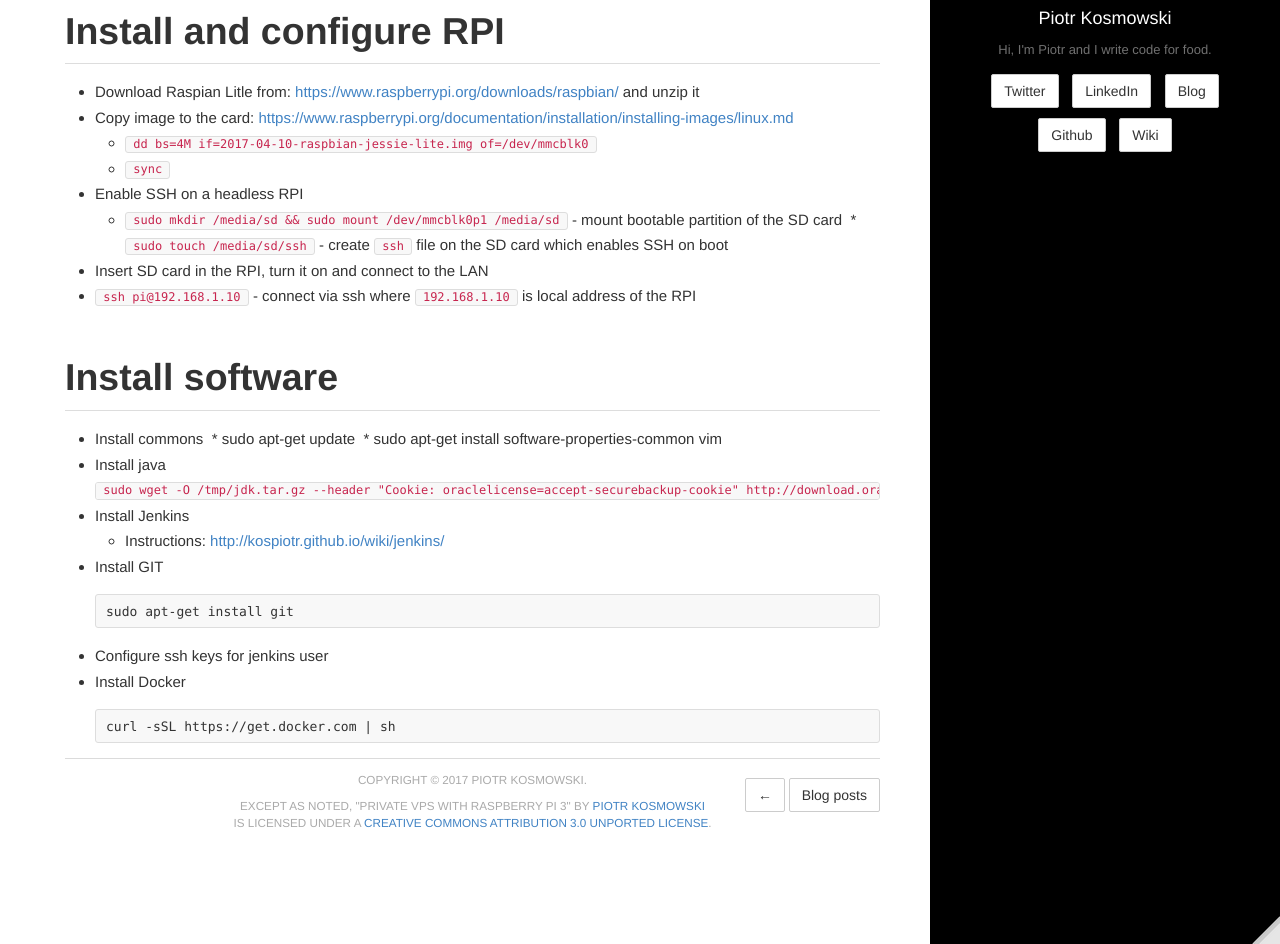
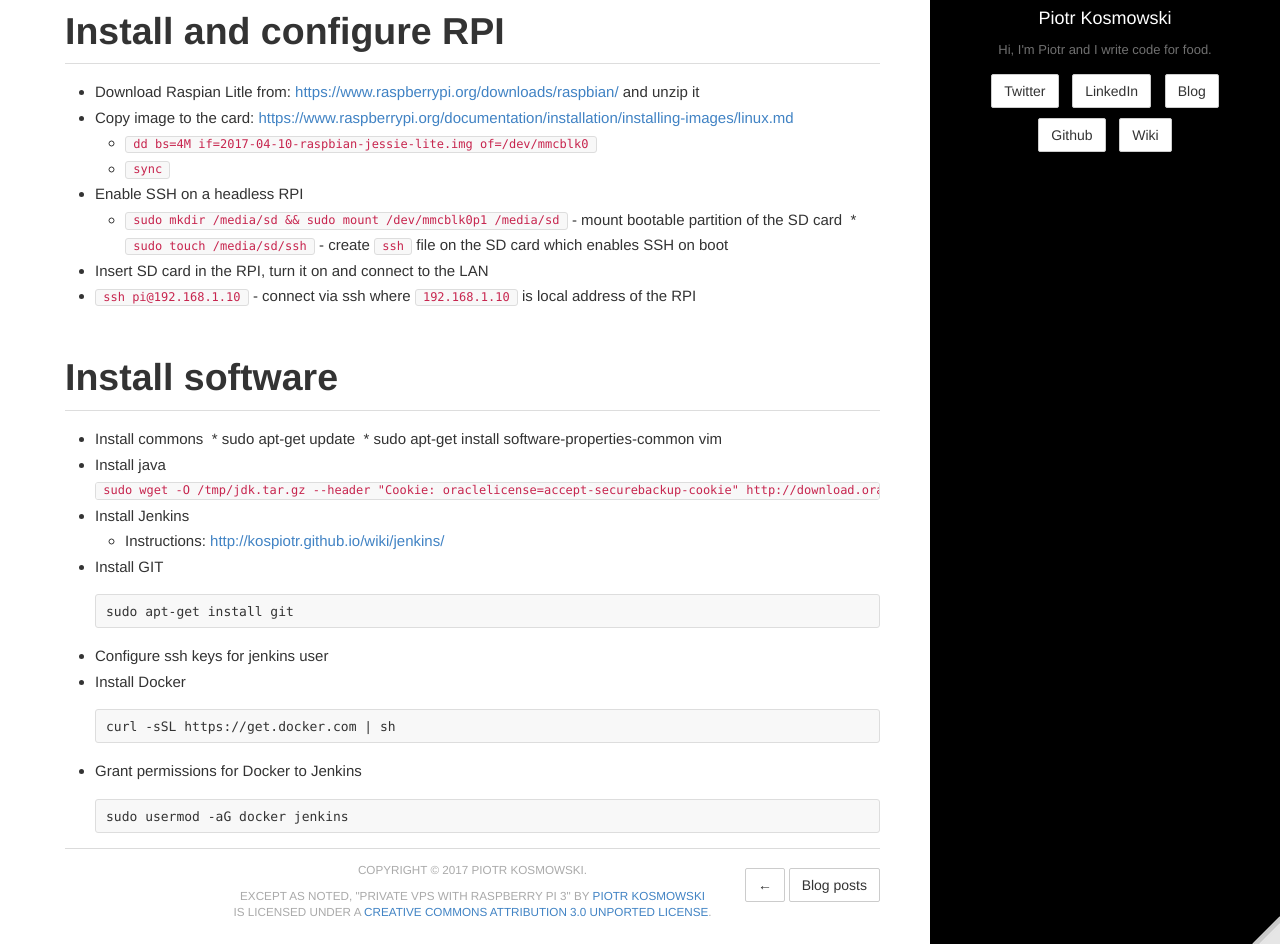
Before and after one commit to kospiotr/kospiotr.github.io, a Jekyll site: the page built from _posts/2017-06-18-private-vps-with-rpi3.md, in a window 1280 px wide and 1223 px high, cut to the strip 279-1223 px from the top of the window. Built offline with Jekyll 4.4.1, drawn with Linux system fonts in a browser that asks for light colours.

Commit message:
Update 2017-06-18-private-vps-with-rpi3.md

````diff
--- a/_posts/2017-06-18-private-vps-with-rpi3.md
+++ b/_posts/2017-06-18-private-vps-with-rpi3.md
@@ -42,3 +42,7 @@
 ```
 curl -sSL https://get.docker.com | sh
 ```
+* Grant permissions for Docker to Jenkins
+```
+sudo usermod -aG docker jenkins
+```
````
